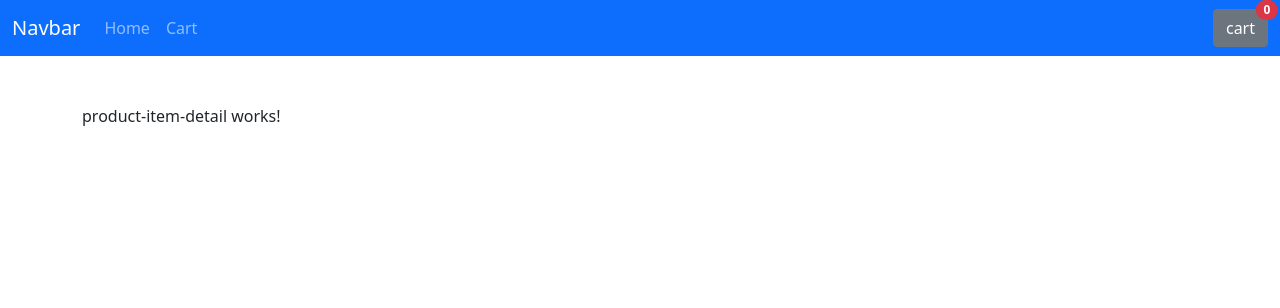
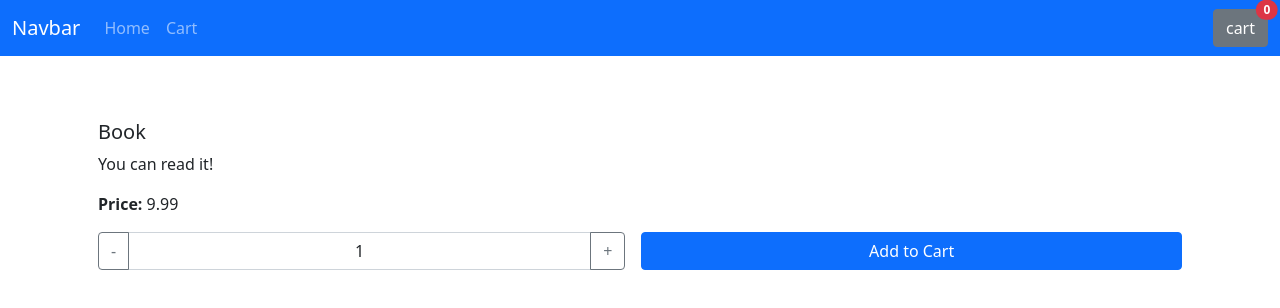
Before and after one commit to amrahmedeldeeb/amrahmedeldeeb, an Angular app: page /product/1 in a window 1280 px wide. Shown: the top 308 px of the page. Built offline with nearby package versions, Linux system fonts and the light colour scheme.

Commit message:
single product details

```diff
--- a/src/app/components/cart/cart.component.ts
+++ b/src/app/components/cart/cart.component.ts
@@ -17,6 +17,9 @@ export class CartComponent implements OnInit {
 
   ngOnInit(): void {
     this.productList = this.cartService.getCart() || [];
+    this.productList.forEach(product => {
+      this.cartTotal += product.price * product.quantity;
+    });
   }
   clearCart(): void {
     this.cartService.clearCart();
@@ -26,9 +29,20 @@ export class CartComponent implements OnInit {
 
   increaseQuantity(product: Product): void {
     product.quantity += 1;
+    this.totalCalculation(product.price, '+');
   }
   decreaseQuantity(product: Product): void {
     product.quantity -= 1;
+    this.totalCalculation(product.price, '-');
+  }
+
+  totalCalculation(price, type) {
+    if (type === '+') {
+      this.cartTotal += price;
+    } else {
+      this.cartTotal -= price;
+    }
+
   }
 
 
--- a/src/app/components/product-item-detail/product-item-detail.component.html
+++ b/src/app/components/product-item-detail/product-item-detail.component.html
@@ -1,2 +1,30 @@
-<p>product-item-detail works!</p>
-<!-- <div class="" *ngFor="let item of items">{{items.id}}</div> -->
+<div class="card-body">
+  <h5 class="card-title">{{ products?.name }}</h5>
+  <p class="card-text">{{ products?.description }}</p>
+  <p><strong>Price: </strong>{{ products?.price }}</p>
+  <div class="d-flex align-items-center">
+    <div class="input-group">
+      <button class="btn btn-outline-secondary" type="button" (click)="decreaseQuantity(products)">-</button>
+      <input type="text" class="form-control text-center" value="{{ products?.quantity }}" minlength="1" aria-label="Example text with button addon" aria-describedby="">
+      <button class="btn btn-outline-secondary" type="button" (click)="increaseQuantity(products)">+</button>
+    </div>
+    <button (click)="addToCart(products,productModal)" class="btn btn-primary w-100 ms-3">Add to Cart</button>
+   </div>
+</div>
+
+
+
+<ng-template #productModal let-modal>
+  <div class="modal-header">
+    <h4 class="modal-title" id="product-added-successfully">Product Added Successfully</h4>
+    <button type="button" class="btn-close" aria-label="Close" (click)="modal.dismiss('Cross click')"></button>
+  </div>
+  <div class="modal-body">
+
+    <p>Product: <strong>{{ products?.name }}</strong></p>
+    <p>Has been added to your Cart Successfully</p>
+  </div>
+  <div class="modal-footer">
+    <button type="button" class="btn btn-outline-dark" (click)="modal.close('Save click')">Close</button>
+  </div>
+</ng-template>
--- a/src/app/components/product-item-detail/product-item-detail.component.ts
+++ b/src/app/components/product-item-detail/product-item-detail.component.ts
@@ -1,7 +1,9 @@
 import { Component, OnInit } from '@angular/core';
 import { ActivatedRoute } from '@angular/router';
+import { CartService } from 'src/app/services/cart.service';
 import { ProductService } from 'src/app/services/product.service';
 import { Product } from '../../models/Product';
+import {NgbModal, ModalDismissReasons} from '@ng-bootstrap/ng-bootstrap';
 @Component({
   selector: 'app-product-item-detail',
   templateUrl: './product-item-detail.component.html',
@@ -12,7 +14,12 @@ export class ProductItemDetailComponent implements OnInit {
   public productId;
   items;
   products:any;
-  constructor(private route: ActivatedRoute, private productService: ProductService) { }
+  product;
+  closeResult = '';
+  constructor(private route: ActivatedRoute,
+    private productService: ProductService,
+    private cartService: CartService,
+    private modalService: NgbModal) { }
 
   ngOnInit(): void {
     let id = parseInt(this.route.snapshot.paramMap.get('id'));
@@ -27,10 +34,41 @@ export class ProductItemDetailComponent implements OnInit {
       for (let index = 0; index < res.length; index++) {
         const product = res[index];
         product["quantity"] = 1;
-        this.products = res.filter(p => p.id == this.productId) || [];
+        this.products = res.filter(p => p.id == this.productId)[0];
       }
       console.log(this.products);
     });
+
+  }
+
+  increaseQuantity(product: Product): void {
+    if(product.quantity >= 1){
+      product.quantity += 1;
+    }
+  }
+  decreaseQuantity(product: Product): void {
+    if(product.quantity >= 2){
+      product.quantity -= 1;
+    }
+  }
+  addToCart(product,productModal): void {
+    this.cartService.addToCart(product);
+    this.modalService.open(productModal, {ariaLabelledBy: 'product-added-successfully', centered: true}).result.then((result) => {
+      this.closeResult = `Closed with: ${result}`;
+    }, (reason) => {
+      this.closeResult = `Dismissed ${this.getDismissReason(reason)}`;
+    });
+  }
+
+
+  private getDismissReason(reason: any): string {
+    if (reason === ModalDismissReasons.ESC) {
+      return 'by pressing ESC';
+    } else if (reason === ModalDismissReasons.BACKDROP_CLICK) {
+      return 'by clicking on a backdrop';
+    } else {
+      return `with: ${reason}`;
+    }
   }
 
 }
--- a/src/app/components/product-item/product-item.component.html
+++ b/src/app/components/product-item/product-item.component.html
@@ -12,7 +12,23 @@
         <input type="text" class="form-control text-center" value="{{ product.quantity }}" minlength="1" aria-label="Example text with button addon" aria-describedby="">
         <button class="btn btn-outline-secondary" type="button" (click)="increaseQuantity(product)">+</button>
       </div>
-      <button (click)="addToCart(product)" class="btn btn-primary w-100 ms-3">Add to Cart</button>
+      <button (click)="addToCart(product,productModal)" class="btn btn-primary w-100 ms-3">Add to Cart</button>
      </div>
   </div>
 </div>
+
+
+<ng-template #productModal let-modal>
+  <div class="modal-header">
+    <h4 class="modal-title" id="product-added-successfully">Product Added Successfully</h4>
+    <button type="button" class="btn-close" aria-label="Close" (click)="modal.dismiss('Cross click')"></button>
+  </div>
+  <div class="modal-body">
+
+    <p>Product: <strong>{{ product.name }}</strong></p>
+    <p>Has been added to your Cart Successfully</p>
+  </div>
+  <div class="modal-footer">
+    <button type="button" class="btn btn-outline-dark" (click)="modal.close('Save click')">Close</button>
+  </div>
+</ng-template>
--- a/src/app/components/product-item/product-item.component.ts
+++ b/src/app/components/product-item/product-item.component.ts
@@ -2,6 +2,7 @@ import { Component, OnInit, Input } from '@angular/core';
 import { Product } from '../../models/Product';
 import { CartService } from '../../services/cart.service';
 import { ProductService } from '../../services/product.service';
+import { NgbModal, ModalDismissReasons } from '@ng-bootstrap/ng-bootstrap';
 import { Router } from '@angular/router';
 @Component({
   selector: 'app-product-item',
@@ -9,9 +10,12 @@ import { Router } from '@angular/router';
   styleUrls: ['./product-item.component.scss']
 })
 export class ProductItemComponent implements OnInit {
-
+  closeResult = '';
   @Input() product: Product;
-  constructor(private router:Router, private cartService: CartService, private ProductService: ProductService) {
+  constructor(private router: Router,
+    private cartService: CartService,
+    private ProductService: ProductService,
+    private modalService: NgbModal) {
     this.product = {
       id: 1,
       name: "",
@@ -26,17 +30,34 @@ export class ProductItemComponent implements OnInit {
   }
 
   increaseQuantity(product: Product): void {
-    product.quantity += 1;
+    if (product.quantity >= 1) {
+      product.quantity += 1;
+    }
   }
   decreaseQuantity(product: Product): void {
-    product.quantity -= 1;
+    if (product.quantity >= 2) {
+      product.quantity -= 1;
+    }
   }
-  addToCart(product): void {
+  addToCart(product, productModal): void {
     this.cartService.addToCart(product);
-    alert("added");
+    this.modalService.open(productModal, { ariaLabelledBy: 'product-added-successfully', centered: true }).result.then((result) => {
+      this.closeResult = `Closed with: ${result}`;
+    }, (reason) => {
+      this.closeResult = `Dismissed ${this.getDismissReason(reason)}`;
+    });
   }
-  onSelect(product){
+  onSelect(product) {
     this.router.navigate(['/product', product.id]);
     // console.log(product.id);
   }
+  private getDismissReason(reason: any): string {
+    if (reason === ModalDismissReasons.ESC) {
+      return 'by pressing ESC';
+    } else if (reason === ModalDismissReasons.BACKDROP_CLICK) {
+      return 'by clicking on a backdrop';
+    } else {
+      return `with: ${reason}`;
+    }
+  }
 }
```
